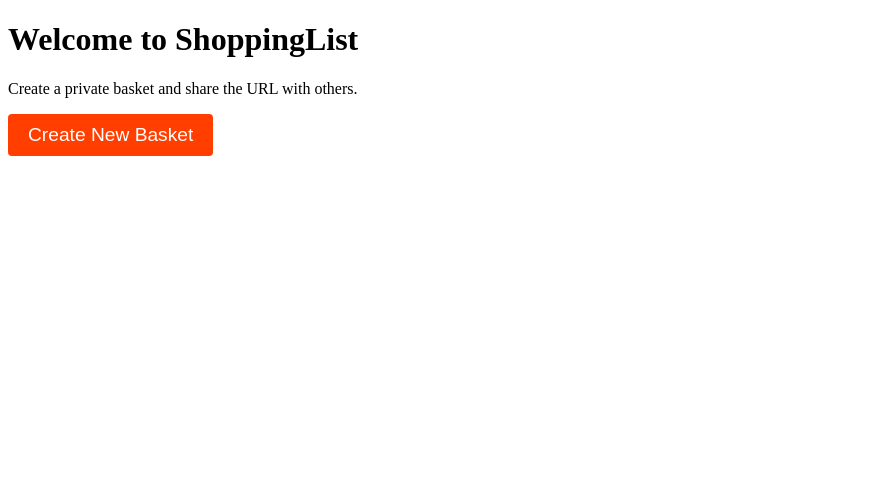
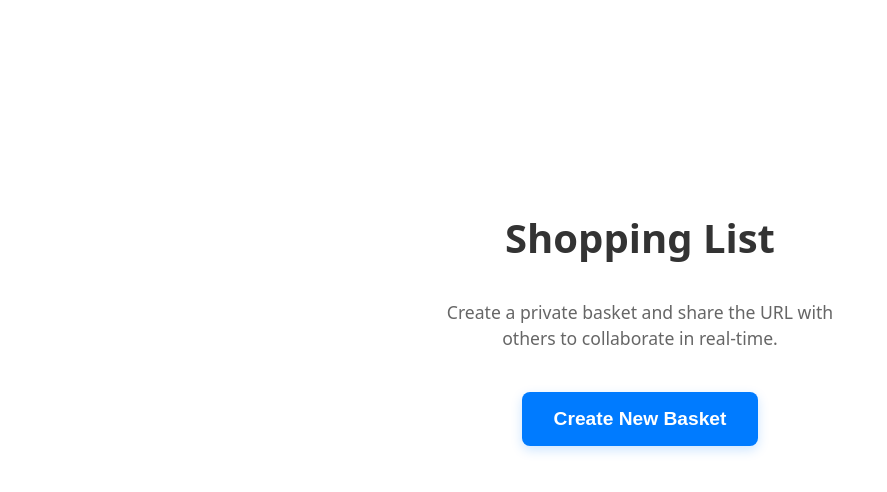
Before and after one commit to ubap/go-shop, a SvelteKit app in the folder frontend/: page / in a window 1280 px wide. Shown: the top 492 px of the page, without its empty margins (0-887 px from the left). Built offline with nearby package versions, Linux system fonts and the light colour scheme.

Commit message:
feat: landing page

```diff
--- a/frontend/src/routes/+page.svelte
+++ b/frontend/src/routes/+page.svelte
@@ -10,21 +10,64 @@
     }
 </script>
 
-<h1>Welcome to ShoppingList</h1>
-<p>Create a private basket and share the URL with others.</p>
+<div class="landing-container">
+    <h1 class="title">Shopping List</h1>
+    <p class="subtitle">Create a private basket and share the URL with others to collaborate in real-time.</p>
 
-<button on:click={createNewBasket}>
-    Create New Basket
-</button>
+    <button class="btn-create" on:click={createNewBasket}>
+        Create New Basket
+    </button>
+</div>
 
 <style>
-    button {
-        padding: 10px 20px;
+    .landing-container {
+        max-width: 600px;
+        margin: 0 auto;
+        padding: 40px 20px;
+        font-family: system-ui, -apple-system, sans-serif;
+        box-sizing: border-box;
+        text-align: center;
+        display: flex;
+        flex-direction: column;
+        align-items: center;
+        justify-content: center;
+        min-height: 80vh;
+    }
+
+    .title {
+        font-size: 2.5rem;
+        margin-bottom: 16px;
+        color: #333;
+        font-weight: 800;
+        margin-top: 0;
+    }
+
+    .subtitle {
+        font-size: 1.1rem;
+        color: #666;
+        margin-bottom: 40px;
+        line-height: 1.5;
+        max-width: 400px;
+    }
+
+    .btn-create {
+        padding: 16px 32px;
         font-size: 1.2rem;
-        cursor: pointer;
-        background: #ff3e00;
+        font-weight: 600;
+        background-color: #007bff;
         color: white;
         border: none;
-        border-radius: 4px;
+        border-radius: 8px;
+        cursor: pointer;
+        transition: background-color 0.2s, transform 0.1s;
+        box-shadow: 0 4px 12px rgba(0, 123, 255, 0.2);
+    }
+
+    .btn-create:hover {
+        background-color: #0056b3;
+    }
+
+    .btn-create:active {
+        transform: translateY(2px);
     }
 </style>
```
